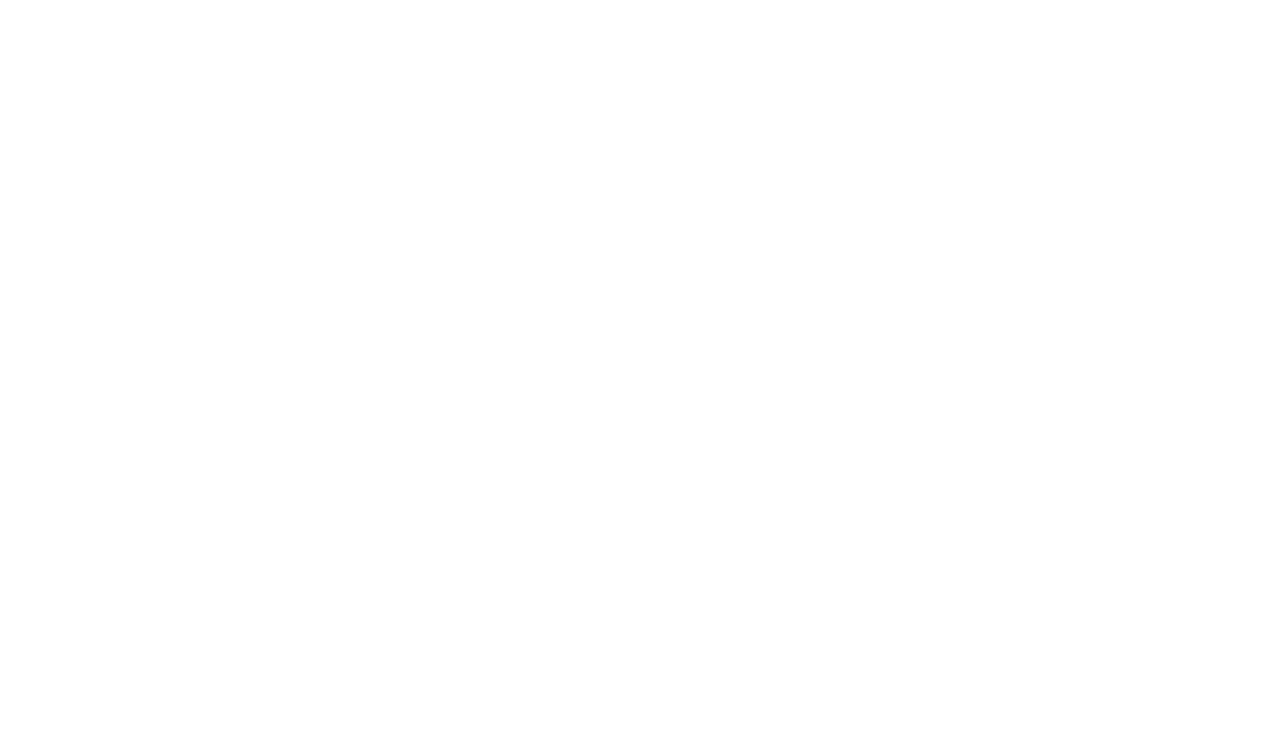
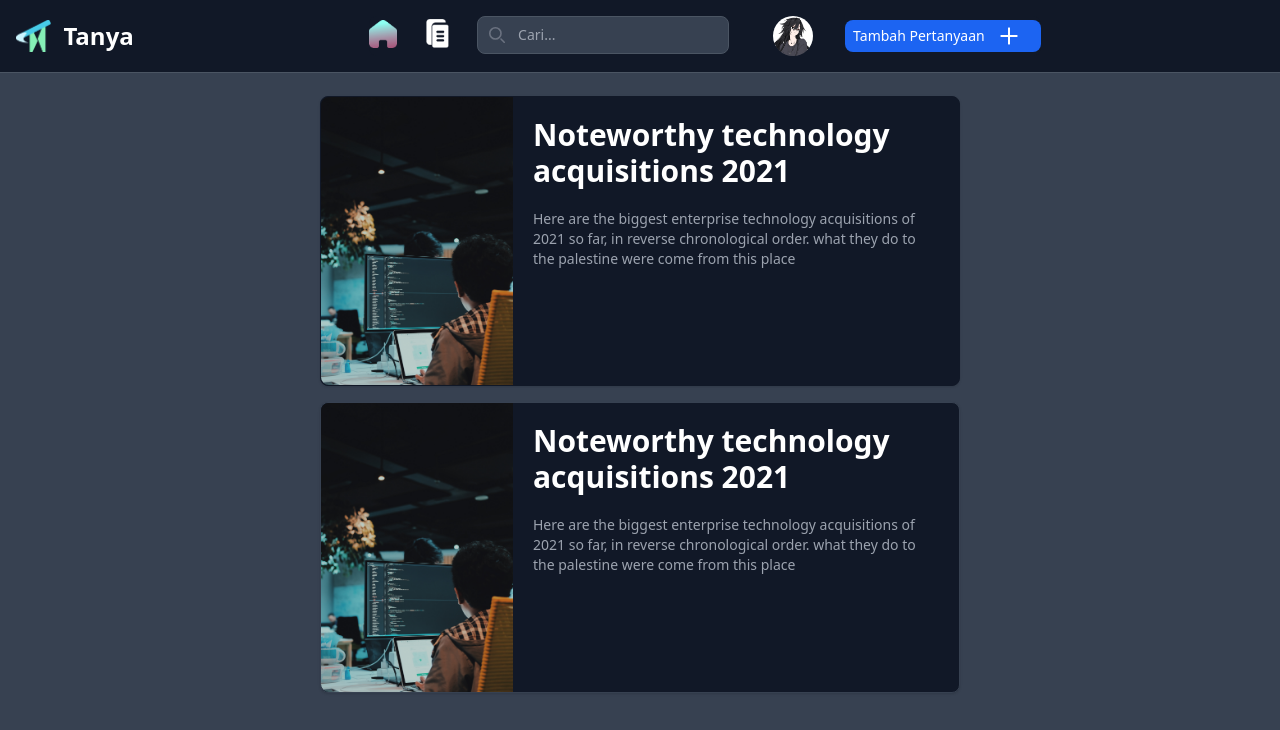
Before and after one commit to Akbaresa/Tanya-app, a Nuxt app: page /modul/content in a window 1280 px wide. Before the commit this address had no page. Shown: the top 730 px of the page. Built offline with nearby package versions, Linux system fonts and the light colour scheme.

Commit message:
Beranda patch 1.1

```diff
--- a/nuxt.config.ts
+++ b/nuxt.config.ts
@@ -1,16 +1,6 @@
 // https://nuxt.com/docs/api/configuration/nuxt-config
 export default defineNuxtConfig({
-  app: {
-    head: {
-      title: 'preline-nuxt3',
-      script: [
-        {
-          src: '/assets/preline/dist/preline.js',
-          defer: true,
-        },
-      ],
-    },
-  },
+
   modules: ['@nuxtjs/tailwindcss'],
   devtools: { enabled: true },
   css: ['~/assets/css/main.css'],
--- a/package.json
+++ b/package.json
@@ -4,7 +4,7 @@
   "type": "module",
   "scripts": {
     "build": "nuxt build",
-    "dev": "nuxt dev",
+    "dev": "nuxt dev --host",
     "generate": "nuxt generate",
     "preview": "nuxt preview",
     "postinstall": "nuxt prepare"
--- a/pages/Beranda/Navbar/Logo.vue
+++ b/pages/Beranda/Navbar/Logo.vue
@@ -2,19 +2,19 @@
     <div class="flex">
             <li>
                 <div class="mr-3 pr-3">
-                    <a href="#" class="block mt-1 text-white  bg-blue-700 rounded md:bg-transparent md:text-blue-700 md:p-0 " aria-current="page">
+                    <NuxtLink href="#" to="/beranda" class="block mt-1 text-white  bg-blue-700 rounded md:bg-transparent md:text-blue-700 md:p-0 " aria-current="page">
                         <img src="/image/home linear.png" class="w-7 " alt="">
-                        </a>
+                    </NuxtLink>
                 </div>
             </li>
 
             <li>
-                <a href="/survey.html" class="">
+                <nuxt-link to="/modul/content" >
                     <div class="group fixed">
                     <img src="/image/article white.png" class="w-9 group-hover:hidden group-hover:border-b-2 group-hover:border-white transition duration-200 ease-in-out" alt="">
                     <img src="/image/artice active.png" class="w-9 inset-0 opacity-0 group-hover:opacity-100 " alt="">
                     </div>
-                </a>
+                </nuxt-link>
             </li>
     </div>
 </template>
--- a/pages/Beranda/Navbar/Navbar.vue
+++ b/pages/Beranda/Navbar/Navbar.vue
@@ -17,7 +17,7 @@
                   <li class="relative">
                       <button id="dropdownUserAvatarButton" data-dropdown-toggle="dropdownAvatar" class="flex mx-3 text-sm bg-gray-800 rounded-full md:mr-0 focus:ring-4 focus:ring-gray-600" type="button">
                         <span class="sr-only">Open user menu</span>
-                        <img class="w-10 h-10 rounded-full" src="image/esa.png" alt="user photo">
+                        <img class="w-10 h-10 rounded-full" src="/image/esa.png" alt="user photo">
                       </button>
                       <Dropdown></Dropdown>
                     </li>
--- a/pages/Beranda/content/Beranda.vue
+++ b/pages/Beranda/content/Beranda.vue
@@ -15,7 +15,6 @@
                     <a href="" class="mr-3 hover:underline">Tanya</a>
                     <a href="" class="hover:underline">Jawab</a>
                   </div>
-
                 </div>
               </div>
 
@@ -72,7 +71,7 @@
                           </button>
                           <button
                           @click="toggleTextVisibility"
-                          class="text-blue-700 mb-2 ml-2 border border-blue-700 hover:bg-blue-700 hover:text-white focus:ring-4 focus:outline-none focus:ring-blue-300 font-medium rounded-full text-sm p-2 text-center inline-flex items-center hs-accordion-toggle hs-accordion-active:text-blue-600 group   gap-x-3  transition  dark:hs-accordion-active:text-blue-600 dark:text-gray-200 dark:hover:text-gray-400"
+                          class="text-blue-700  mb-2 ml-2 border border-blue-700 hover:bg-blue-700 hover:text-white focus:ring-4 focus:outline-none focus:ring-blue-300 font-medium rounded-full text-sm p-2 text-center inline-flex items-center hs-accordion-toggle hs-accordion-active:text-blue-600 group   gap-x-3  transition  dark:hs-accordion-active:text-blue-600 dark:text-gray-200 dark:hover:text-gray-400"
                           aria-controls="hs-basic-collapse-one">
                             <img src="/image/Chat.png" class="w-5" style="width: 20px;" alt="">
                             <p class="px-3">4</p>
--- a/pages/Beranda/content/Komentar.vue
+++ b/pages/Beranda/content/Komentar.vue
@@ -2,8 +2,10 @@
     <div>
         <div class="hs-accordion-group">
             <div class="hs-accordion active" id="hs-basic-heading-one">
-              <button class="hs-accordion-toggle hs-accordion-active:text-blue-600 group py-3 px-6 inline-flex items-center gap-x-3 w-full font-semibold text-sm text-left text-gray-800 transition hover:text-gray-500 dark:hs-accordion-active:text-blue-600 dark:text-gray-200 dark:hover:text-gray-400" aria-controls="hs-basic-collapse-one">
-                <svg class="hs-accordion-active:hidden hs-accordion-active:text-blue-600 hs-accordion-active:group-hover:text-blue-600 block w-3 h-3 text-gray-600 group-hover:text-gray-500 dark:text-gray-400" width="16" height="16" viewBox="0 0 16 16" fill="none" xmlns="http://www.w3.org/2000/svg">
+              <button
+              class="hs-accordion-toggle hs-accordion-active:text-blue-600 group py-3 px-6 inline-flex items-center gap-x-3 w-full font-semibold text-sm text-left text-gray-800 transition hover:text-gray-500 dark:hs-accordion-active:text-blue-600 dark:text-gray-200 dark:hover:text-gray-400"
+              aria-controls="hs-basic-collapse-one">
+                <svg class="hs-accordion-active:hidden hs-accordion-active:text-blue-600 hs-accordion-active:group-hover:text-blue-600 block w-3 h-3 text-gray-600 group-hover:text-gray-500 dark:text-gray-400" width="16" height="16" viewBox="0 0 16 16" fill="none" xmlns="http://www.w3.org/2000/svg">s
                   <path d="M2.62421 7.86L13.6242 7.85999" stroke="currentColor" stroke-width="2" stroke-linecap="round"/>
                   <path d="M8.12421 13.36V2.35999" stroke="currentColor" stroke-width="2" stroke-linecap="round"/>
                 </svg>
--- a/pages/article.vue
+++ b/pages/article.vue
@@ -1,31 +1,15 @@
 <template>
     <div>
-        <div class="hs-accordion-group">
-            <div class="hs-accordion active" id="hs-basic-heading-one">
-              <button class="hs-accordion-toggle hs-accordion-active:text-blue-600 group py-3 px-6 inline-flex items-center gap-x-3 w-full font-semibold text-sm text-left text-gray-800 transition hover:text-gray-500 dark:hs-accordion-active:text-blue-600 dark:text-gray-200 dark:hover:text-gray-400" aria-controls="hs-basic-collapse-one">
-                <svg class="hs-accordion-active:hidden hs-accordion-active:text-blue-600 hs-accordion-active:group-hover:text-blue-600 block w-3 h-3 text-gray-600 group-hover:text-gray-500 dark:text-gray-400" width="16" height="16" viewBox="0 0 16 16" fill="none" xmlns="http://www.w3.org/2000/svg">
-                  <path d="M2.62421 7.86L13.6242 7.85999" stroke="currentColor" stroke-width="2" stroke-linecap="round"/>
-                  <path d="M8.12421 13.36V2.35999" stroke="currentColor" stroke-width="2" stroke-linecap="round"/>
-                </svg>
-                <svg class="hs-accordion-active:block hs-accordion-active:text-blue-600 hs-accordion-active:group-hover:text-blue-600 hidden w-3 h-3 text-gray-600 group-hover:text-gray-500 dark:text-gray-400" width="16" height="16" viewBox="0 0 16 16" fill="none" xmlns="http://www.w3.org/2000/svg">
-                  <path d="M2.62421 7.86L13.6242 7.85999" stroke="currentColor" stroke-width="2" stroke-linecap="round"/>
-                </svg>
-                Accordion #1
-              </button>
-              <div id="hs-basic-collapse-one" class="hs-accordion-content w-full overflow-hidden transition-[height] duration-300" aria-labelledby="hs-basic-heading-one">
-                <div class="pb-4 px-6">
-                  <p class="text-sm text-gray-600 dark:text-gray-200">
-                    It is hidden by default, until the collapse plugin adds the appropriate classes that we use to style each element.
-                  </p>
-                </div>
-              </div>
-            </div>
-        </div>
+        <Article></Article>
     </div>
 </template>
 
 <script>
+import Article from './modul/content.vue'
 export default {
+  components:{
+    Article
+  },
     setup () {
 
 
--- /dev/null
+++ b/pages/modul/content.vue
@@ -0,0 +1,65 @@
+<script>
+import Navbar from '../Beranda/Navbar/Navbar.vue';
+export default {
+    name: "article",
+    components:{
+        Navbar
+    },
+    setup () {
+
+
+        return {}
+    }
+}
+</script>
+
+<template>
+    <div>
+        <Navbar></Navbar>
+        <div class="border-gray-200 bg-gray-700 h-[100rem] text-gray-200">
+
+            <div id="article" class="pt-20 mt-4 rounded-lg flex  justify-center  ">
+                <div class="flex w-1/2  ">
+                    <NuxtLink type="button" to="/modul/esa" class="  text-gray-100 border rounded-lg shadow border-gray-900 bg-gray-900 hover:bg-gray-800">
+
+                        <div class="flex ">
+                            <img class="object-cover inline-block w-1/2 rounded-t-lg h-96 md:h-auto md:w-48 md:rounded-none md:rounded-l-lg" src="/image/bg-1.jpg" alt="">
+                            <h4 class="container mt-5 ml-5 text-3xl font-bold text-white">Noteworthy technology acquisitions 2021
+                            <p class="my-5 mr-5 text-sm font-normal text-gray-400">Here are the biggest enterprise technology acquisitions of 2021 so far, in reverse chronological order. what they do to the palestine were come from this place
+                            </p>
+                        </h4>
+                        </div>
+                    </NuxtLink>
+                </div>
+
+
+              </div>
+
+              <div  class=" mt-4 rounded-lg flex  justify-center  ">
+                  <div class="flex w-1/2  ">
+                      <a type="button" href="#" class="  text-gray-100 border rounded-lg shadow border-gray-700 bg-gray-900 hover:bg-gray-800">
+
+                          <div class="flex ">
+                              <img class="object-cover inline-block w-1/2 rounded-t-lg h-96 md:h-auto md:w-48 md:rounded-none md:rounded-l-lg" src="/image/bg-1.jpg" alt="">
+                              <h4 class="container mt-5 ml-5 text-3xl font-bold text-white">Noteworthy technology acquisitions 2021
+                              <p class="my-5 mr-5 text-sm font-normal text-gray-400">Here are the biggest enterprise technology acquisitions of 2021 so far, in reverse chronological order. what they do to the palestine were come from this place
+                              </p>
+                          </h4>
+                          </div>
+                      </a>
+                  </div>
+              </div>
+        </div>
+
+
+    </div>
+</template>
+
+
+
+
+<style>
+</style>
+* {
+    border: 1px solid blueviolet;
+}
--- /dev/null
+++ b/pages/modul/esa.vue
@@ -0,0 +1,26 @@
+<template>
+    <div>
+        <Navbar></Navbar>
+        <div class="border-gray-200 bg-gray-700 h-[100rem] text-gray-200">
+
+        </div>
+    </div>
+</template>
+
+<script>
+import Navbar from '../Beranda/Navbar/Navbar.vue';
+export default {
+    components: {
+        Navbar
+    },
+    setup () {
+
+
+        return {}
+    }
+}
+</script>
+
+<style >
+
+</style>
```
Also changed, not shown: public/image/bg-1.jpg (added).
